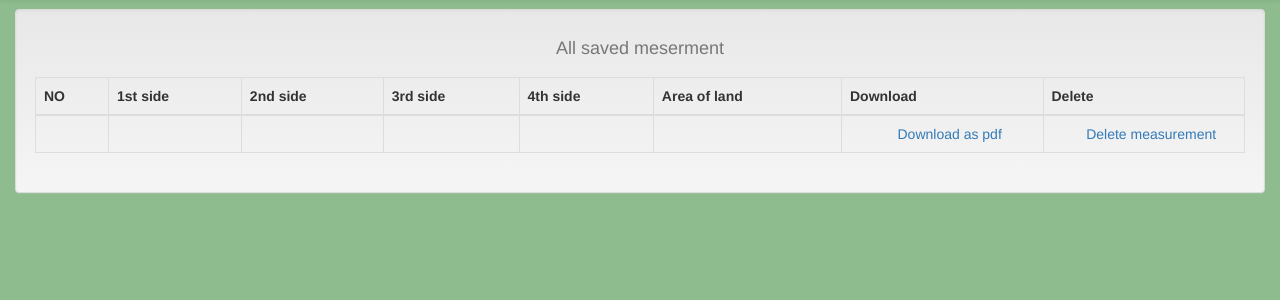
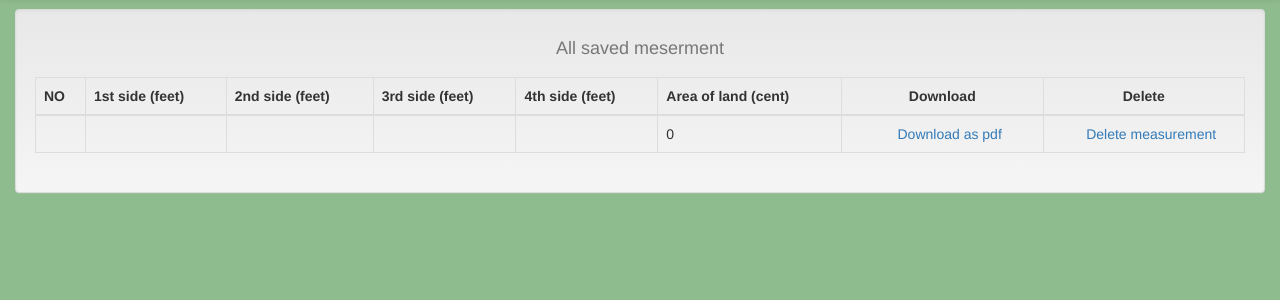
Before and after one commit to MahadeHasanSabbir/Aminship, a PHP site: page /Aminship/profile/view.php in a window 1280 px wide. Shown: the part 51-351 px from the top of the page. Run offline with PHP 8.4, Linux system fonts and the light colour scheme; the visitor is signed in with stand-in values (Sample User, id 1); tables that the repository leaves empty or names only in its code hold one stand-in row (values such as "Sample post"); data that the repository does not hold is empty; some web fonts are replaced.

Commit message:
Add files via upload

```diff
--- a/profile/delete.php
+++ b/profile/delete.php
@@ -16,7 +16,8 @@
 			mysqli_query($conect, $sql2);
 
 			//mehtod to redirect this page to another page
-			header("location:http://localhost/Aminship/auth/logout.php");
+			$_SESSION['error'] = "Your ID deleted!";
+			header("location:http://localhost/Aminship/auth/log.php");
 			exit;
 		}
 		else{
--- a/profile/index.php
+++ b/profile/index.php
@@ -35,7 +35,7 @@
 				<?php include 'header.php'; ?>
 				<div class="container-fluid" role="main">
 					<!--websiteinfo-->
-					<div class="well" style="margin-bottom:05px; background-image:url(http://localhost/Aminship/style/pexels-rafa-de-30134402.jpg);background-size:cover;color:white;">
+					<div class="well" style="margin-bottom:05px; background-image:url(http://localhost/Aminship/style/pexels-rafa-de-30134402.jpg); background-size:cover;color:white;padding-top:05px;">
 						<div class="jumbotron" style="background-color:unset;">
 						<p class="text-center">
 							<strong> Welcome! <q> <?php echo $row['name'];?> </q> </strong> We are here to help you calculating your land area and distribute your land as you want.
--- a/profile/pdf.php
+++ b/profile/pdf.php
@@ -89,10 +89,10 @@
 				}
 				$pdf->Cell(0, 10, ' ', 0, 1, 'C');
 				$pdf->Cell(90, 10, 'Area of land: ',0, 0, 'R');
-				$pdf->Cell(40, 10, $row['size'], 0, 0, 'C');
+				$pdf->Cell(40, 10, round($row['size'] / 435.6, 3), 0, 0, 'C');
 				$pdf->Cell(55, 10, 'cent', 0, 1, 'L');
 				$pdf->Cell(90, 10, ' ', 0, 0, 'L');
-				$pdf->Cell(40, 10, round($row['size'] * 435.6, 3), 0, 0, 'C');
+				$pdf->Cell(40, 10, $row['size'], 0, 0, 'C');
 				$pdf->Cell(40, 10, 'Sq feet', 0, 1, 'L');
 			}
 
--- a/profile/side.php
+++ b/profile/side.php
@@ -18,7 +18,7 @@
 			<body>
 				<?php include 'header.php'; ?>
 				<div class="container-fluid">
-					<div class="page-header"> <h4> Side Calculator for Rectengle shape land </h4> </div>
+					<div class="page-header"> <h4> Find portion from Rectengle shape land </h4> </div>
 					<div id="msg" class="alert alert-info col-sm-12">
 						<span class="glyphicon glyphicon-info-sign"></span>
 						<span id="result"> </span>
@@ -54,7 +54,7 @@
 									<input type="text" name="area" class="form-control" id="a" required=""/>
 								</div>
 							</div> <br/>
-							<button type="submit" value="submit" class="btn btn-md btn-default" > Submit </button>
+							<button type="submit" value="submit" class="btn btn-md btn-default" > View lenght </button>
 							<button type="reset" value="reset" class="btn btn-md btn-default"  onclick="document.getElementById('msg').style.display='none';" > Reset </button>
 						</form>
 					</div>
@@ -75,7 +75,7 @@
 						var knownside = (known + aknown)/2;
 
 						var area = document.getElementById('a').value * 1;
-						var areapattern = /^[0-9\.]{1,6}$/;
+						var areapattern = /^[0-9]*\.[0-9]+|[0-9]+$/;
 						if(!areapattern.test(area)){
 							alert("Incorrect value for cent!");
 							return false;
--- a/profile/view.php
+++ b/profile/view.php
@@ -54,13 +54,13 @@
 									<thead>
 										<tr>
 											<th> NO </th>
-											<th> 1st side </th>
-											<th> 2nd side </th>
-											<th> 3rd side </th>
-											<th> 4th side </th>
-											<th> Area of land </th>
-											<th class="col-md-2"> Download </th>
-											<th class="col-md-2"> Delete </th>
+											<th> 1st side (feet) </th>
+											<th> 2nd side (feet) </th>
+											<th> 3rd side (feet) </th>
+											<th> 4th side (feet) </th>
+											<th> Area of land (cent) </th>
+											<th class="col-md-2 text-center"> Download </th>
+											<th class="col-md-2 text-center"> Delete </th>
 										</tr>
 									</thead>
 									<tbody>
@@ -72,7 +72,7 @@
 											echo "<td>" . $row['second'] . "</td>";
 											echo "<td>" . $row['third'] . "</td>";
 											echo "<td>" . $row['fourth'] . "</td>";
-											echo "<td>" . $row['size'] . "</td>";
+											echo "<td>" . round($row['size']/435.6, 3) . "</td>";
 											echo "<td class='text-center'>
 												<a href='pdf.php?key=$row[UID]' onclick='drow()'>
 													<span class='glyphicon glyphicon-download-alt'></span> Download as pdf
```
Also changed, not shown: profile/about.php (+11 -0 lines), profile/calculate.php (+9 -3 lines).
